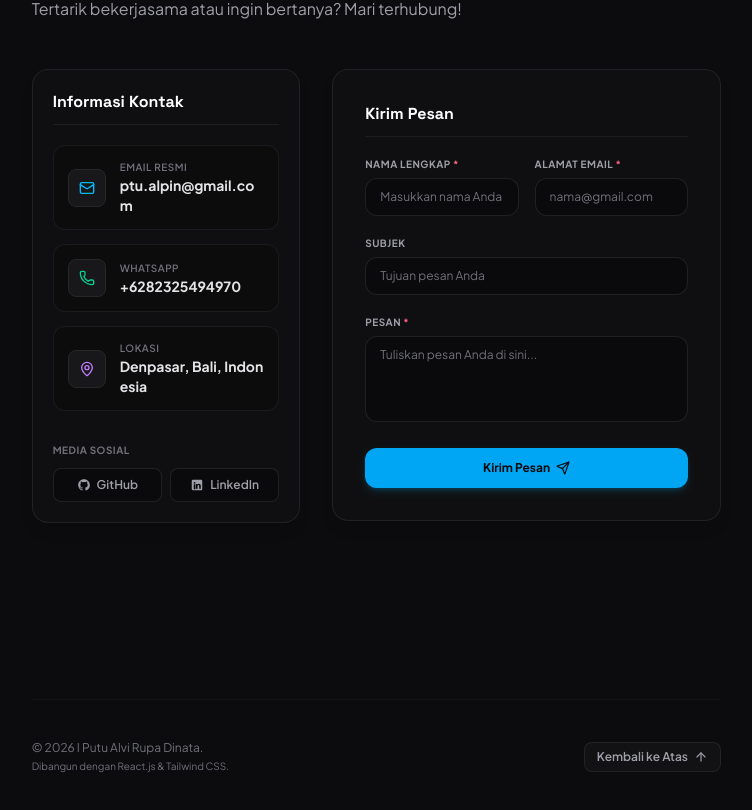
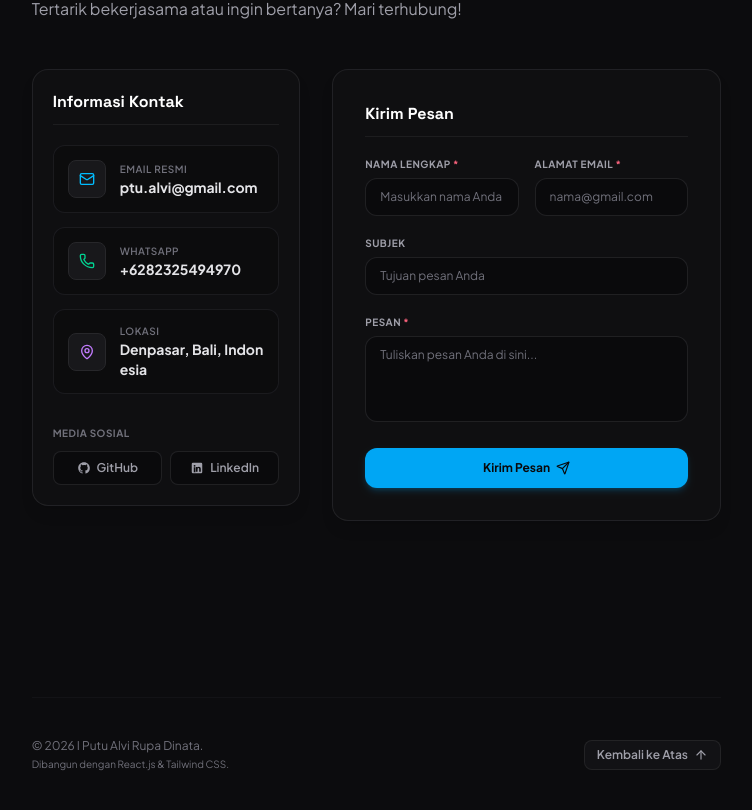
Before and after one commit to AlpinDnt/Portfolio-Web, a React (Vite) app: page / in a window 1280 px wide. Shown: the part 3327-4137 px from the top of the page, without its empty margins (527-1279 px from the left). Built offline with nearby package versions, Linux system fonts and the light colour scheme.

Commit message:
redesign ui

```diff
--- a/src/data/translations.js
+++ b/src/data/translations.js
@@ -12,7 +12,7 @@ export const personalData = {
   nickName: "AlpinDnt",
   role: "Junior Web Developer",
   location: "Denpasar, Bali, Indonesia",
-  email: "ptu.alpin@gmail.com", // Ubah ke email Anda
+  email: "ptu.alvi@gmail.com", // Ubah ke email Anda
   whatsapp: "+6282325494970", // Ubah ke nomor WA Anda
   github: "https://github.com/AlpinDnt", // Ubah ke URL GitHub Anda
   linkedin: "https://www.linkedin.com/in/alvi-rupa-dinata-0132b8309?utm_source=share_via&utm_content=profile&utm_medium=member_ios", // Ubah ke URL LinkedIn Anda
```
Also changed, not shown: 1 other file (tests, documents, lock files or other folders).
